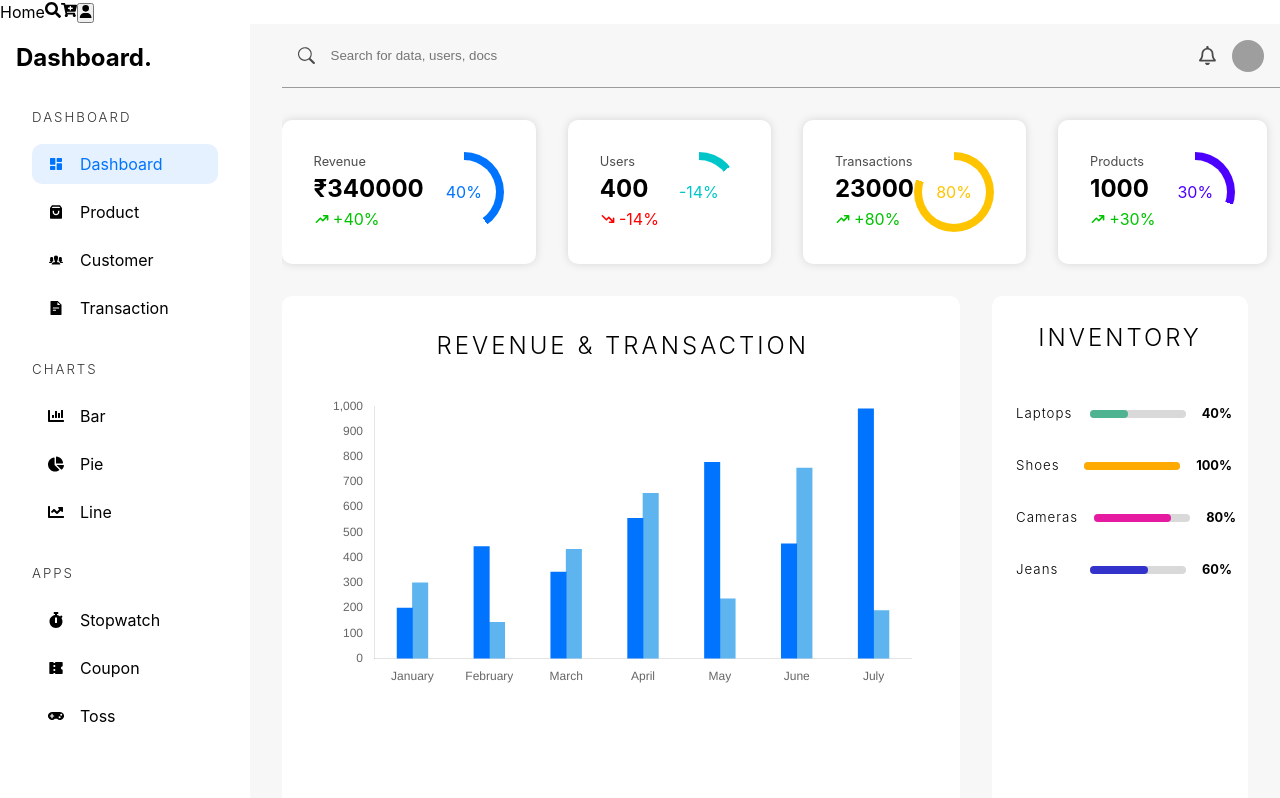
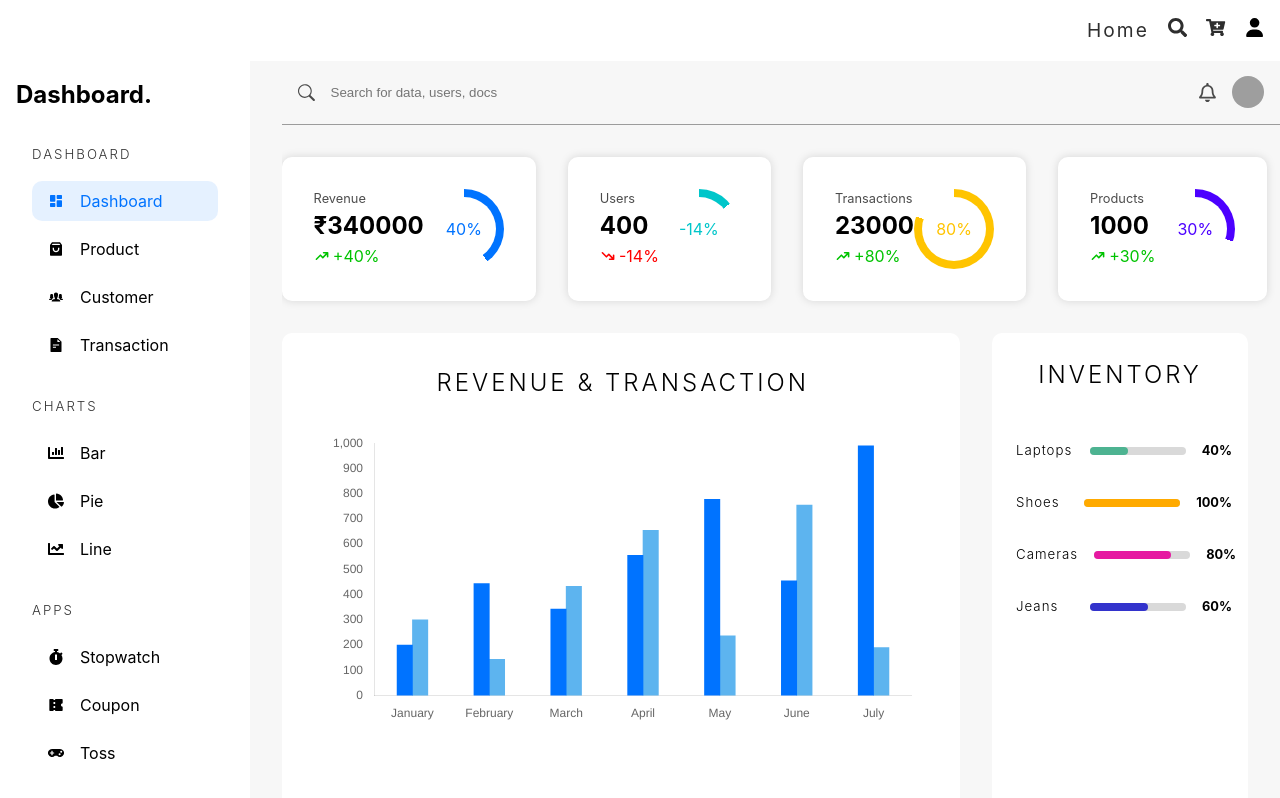
Before and after one commit to 7vTr0x7/E-Commerce, a React (Vite) app in the folder front-end/: page /admin/dashboard in a window 1280 px wide. Shown: the top 798 px of the page. Built offline with nearby package versions, Linux system fonts and the light colour scheme; grey boxes are pictures that could not be loaded.

Commit message:
Header + css

```diff
--- a/front-end/src/components/Header.tsx
+++ b/front-end/src/components/Header.tsx
@@ -13,13 +13,19 @@ const user = { _id: "sf", role: "admin" };
 const Header = () => {
   const [isOpen, setIsOpen] = useState(false);
 
+  const logOutHandler = () => {
+    setIsOpen(false);
+  };
+
   return (
     <nav className="header">
-      <Link to="/">Home</Link>
-      <Link to="/search">
+      <Link onClick={() => setIsOpen(false)} to="/">
+        Home
+      </Link>
+      <Link onClick={() => setIsOpen(false)} to="/search">
         <FaSearch />
       </Link>
-      <Link to="/cart">
+      <Link onClick={() => setIsOpen(false)} to="/cart">
         <FaCartPlus />
       </Link>
 
@@ -31,12 +37,16 @@ const Header = () => {
           <dialog open={isOpen}>
             <div>
               {user.role === "admin" && (
-                <Link to={"/admin/dashboard"}>Admin</Link>
+                <Link onClick={() => setIsOpen(false)} to={"/admin/dashboard"}>
+                  Admin
+                </Link>
               )}
 
-              <Link to="/orders">Orders</Link>
+              <Link onClick={() => setIsOpen(false)} to="/orders">
+                Orders
+              </Link>
 
-              <button>
+              <button onClick={logOutHandler}>
                 <FaSignOutAlt />
               </button>
             </div>
--- a/front-end/src/styles/app.scss
+++ b/front-end/src/styles/app.scss
@@ -10,10 +10,18 @@
   box-sizing: border-box;
 }
 
+body {
+  user-select: none;
+}
+
 a {
   text-decoration: none;
   color: black;
 }
+
+$color1: white;
+$color2: rgb(46, 46, 46);
+$color3: rgb(0, 104, 136);
 
 .red {
   color: red;
@@ -26,12 +34,93 @@ a {
 }
 
 @import "admin-styles/mixin";
-
+// @import "home";
+// @import "cart";
+// @import "shipping";
+// @import "login";
+// @import "search";
 @import "admin-styles/dashboard";
 @import "admin-styles/products";
 @import "admin-styles/chart";
 @import "admin-styles/dashboardapp";
 @import "admin-styles/mediaquery";
+
+.container {
+  max-width: 1367px;
+  width: 100%;
+  margin: auto;
+  overflow: auto;
+  > h1 {
+    @include heading;
+    margin: 1rem 0;
+    text-align: left;
+  }
+}
+
+.heading {
+  @include heading;
+  margin: 1rem 0;
+  text-align: center;
+}
+
+.header {
+  @include flex(row, flex-end, stretch, 1.2rem);
+  padding: 1rem;
+  a {
+    color: $color2;
+    letter-spacing: 2px;
+    font-size: 1.2rem;
+
+    &:hover {
+      color: $color3;
+    }
+  }
+
+  button {
+    border: none;
+    font-size: 1.2rem;
+    cursor: pointer;
+    background-color: transparent;
+    &:hover {
+      color: $color3;
+    }
+  }
+
+  dialog {
+    border: 1px solid #ccc;
+    border-radius: 5px;
+    padding: 10px;
+    width: 100px;
+    position: absolute;
+    left: calc(100% - 100px);
+    top: 8%;
+    > div {
+      @include flex(column, flex-start, center, 0.25rem);
+    }
+  }
+}
+.not-found {
+  height: 80vh;
+  @include flex(column);
+  > svg {
+    font-size: 5rem;
+  }
+}
+
+.checkout-container {
+  max-width: 400px;
+  width: 100%;
+  margin: auto;
+  > form {
+    @include flex(column, flex-start, stretch, 2rem);
+
+    > button {
+      // @include btn(1rem, $color3, $color1);
+      width: 100%;
+      font-size: 1.1rem;
+    }
+  }
+}
 
 .admin-container {
   @include grid(1fr 4fr, 2rem);
@@ -184,7 +273,7 @@ a {
 
 .loader {
   width: 100%;
-  height: 100vh;
+  height: 85vh;
   @include flex;
   > div {
     @include square(10rem);
@@ -197,6 +286,20 @@ a {
   }
 }
 
+.skeleton-loader {
+  display: flex;
+  flex-direction: column;
+}
+
+.skeleton-shape {
+  height: 30px;
+  width: 100%;
+  background-color: #ddd;
+  margin-bottom: 10px;
+  border-radius: 4px;
+  animation: skeleon-loading 1.5s infinite;
+}
+
 @keyframes loading-animation {
   to {
     transform: rotateZ(360deg);
@@ -207,3 +310,15 @@ a {
     transform: translate(-50%, -20%);
   }
 }
+
+@keyframes skeleon-loading {
+  0% {
+    opacity: 0.6;
+  }
+  50% {
+    opacity: 1;
+  }
+  100% {
+    opacity: 0.6;
+  }
+}
```
